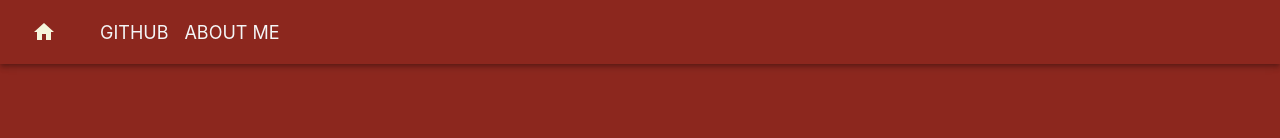
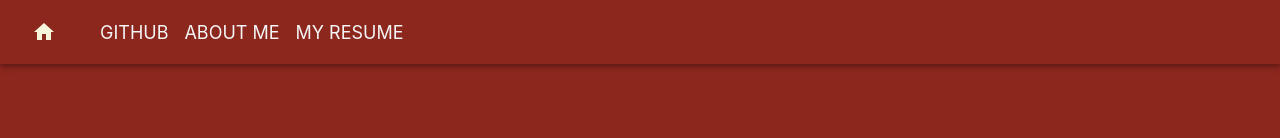
Before and after one commit to jakeedgar/jakeedgar_portfolio, a React (Create React App) app: page /about in a window 1280 px wide. Shown: the top 138 px of the page. Built offline with nearby package versions, Linux system fonts and the light colour scheme.

Commit message:
update components

```diff
--- a/src/components/Intro/Intro.tsx
+++ b/src/components/Intro/Intro.tsx
@@ -1,3 +1,5 @@
+import './styles.css'
+
 const aboutMe = "Sholem Aleichem*, I'm Jake.";
 
 const Intro = () => {
--- /dev/null
+++ b/src/components/Intro/styles.css
@@ -0,0 +1,3 @@
+.intro {
+  text-indent: 3rem;
+}
--- a/src/components/NavBar/NavBar.tsx
+++ b/src/components/NavBar/NavBar.tsx
@@ -40,6 +40,14 @@ export default function ButtonAppBar() {
                 color='inherit'>
                 ABOUT ME
             </Link>
+
+            <Link href='/resume'
+                padding="10px"
+                border="ButtonFace"
+                underline='none'
+                color='inherit'>
+                MY RESUME
+            </Link>
         </Toolbar>
         </AppBar>
     </Box>
--- a/src/components/ParallaxPage/ParallaxPage.tsx
+++ b/src/components/ParallaxPage/ParallaxPage.tsx
@@ -9,19 +9,20 @@ import light_small_square from '../../shapes/light_small_squa.png'
 import light_square from '../../shapes/light_squa.png'
 import light_triangle from '../../shapes/light_tri.png'
 import sholem from '../../shapes/sholem_aleichem.png'
+import other_circ from'../../shapes/other_circ.png'
 
 const ParallaxPage = () => {
     const parallax = useRef<IParallax>(null!)
     return (
     <div className="parallax">
         <Parallax pages={4} ref={parallax}>
-          <ParallaxLayer
+          {/* <ParallaxLayer
             horizontal={false}
             offset={1}
             speed={1.25}
             factor={1}
             >
-            </ParallaxLayer>
+            </ParallaxLayer> */}
             <ParallaxLayer
               horizontal={true}
               offset={0}
@@ -35,7 +36,7 @@ const ParallaxPage = () => {
             </ParallaxLayer>
             <ParallaxLayer
               offset={0}
-              speed={1}
+              speed={.35}
               factor={2}
               style={{
                 backgroundImage: `url(${light_circ})`,
@@ -64,11 +65,11 @@ const ParallaxPage = () => {
               >
             </ParallaxLayer>
             <ParallaxLayer
-              offset={0}
-              speed={.25}
+              offset={.5}
+              speed={.5}
               factor={2}
               style={{
-                backgroundImage: `url(${dark_circ})`,
+                backgroundImage: `url(${other_circ})`,
                 backgroundSize: 'contain',
               }}
             ></ParallaxLayer>
```
Also changed, not shown: src/components/Main/Main.tsx (+5 -3 lines).
